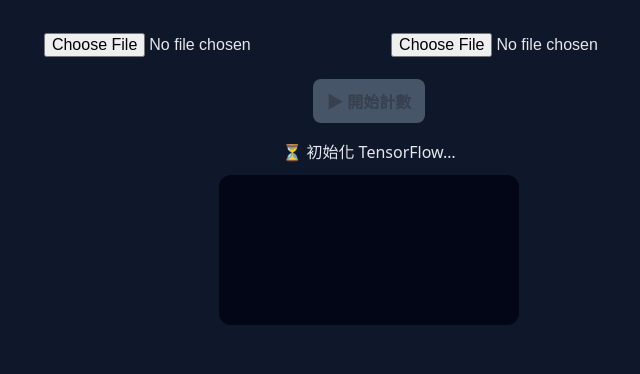
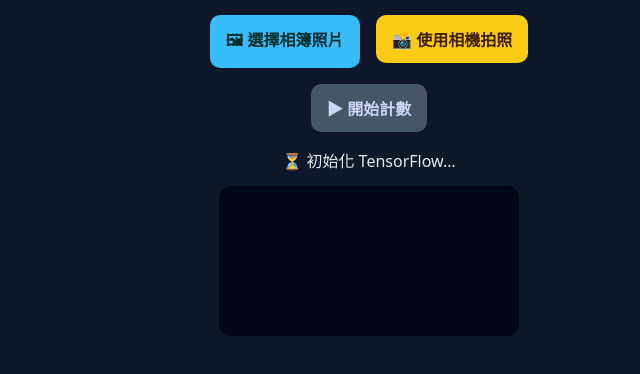
Before and after one commit to Michael777777776/count_thing, a plain HTML site: page index.html in a window 1280 px wide. Shown: the part 74-448 px from the top of the page, without its empty margins (271-911 px from the left). Drawn offline with Linux system fonts and the light colour scheme.

Commit message:
Update index.html

```diff
--- a/index.html
+++ b/index.html
@@ -5,7 +5,9 @@
   <meta name="viewport" content="width=device-width, initial-scale=1.0" />
   <title>拍照計數工具</title>
 
+  <!-- TensorFlow.js -->
   <script src="https://cdn.jsdelivr.net/npm/@tensorflow/tfjs@4.22.0/dist/tf.min.js"></script>
+  <!-- COCO-SSD -->
   <script src="https://cdn.jsdelivr.net/npm/@tensorflow-models/coco-ssd"></script>
 
   <style>
@@ -18,26 +20,50 @@
       padding: 16px;
       text-align: center;
     }
-    button, input {
+
+    h2 {
+      margin-bottom: 12px;
+    }
+
+    .btn {
       margin: 6px;
-      padding: 10px 14px;
+      padding: 12px 16px;
       font-size: 16px;
-      border-radius: 8px;
+      border-radius: 10px;
       border: none;
+      font-weight: bold;
+      cursor: pointer;
     }
-    button {
+
+    .btn-gallery {
+      background: #38bdf8;
+      color: #042f2e;
+    }
+
+    .btn-camera {
+      background: #facc15;
+      color: #422006;
+    }
+
+    .btn-count {
       background: #22c55e;
-      font-weight: bold;
+      color: #052e16;
+      margin-top: 10px;
     }
-    button:disabled {
+
+    .btn:disabled {
       background: #475569;
+      color: #cbd5f5;
+      cursor: not-allowed;
     }
+
     canvas {
       max-width: 100%;
-      margin-top: 12px;
+      margin-top: 14px;
       border-radius: 12px;
       background: #020617;
     }
+
     #result {
       margin-top: 10px;
       font-size: 16px;
@@ -46,24 +72,36 @@
 </head>
 
 <body>
+
   <h2>📸 拍照計數工具</h2>
 
-  <input type="file" accept="image/*" id="fileInput">
-  <input type="file" accept="image/*" capture="environment" id="cameraInput">
+  <!-- 自訂操作按鈕 -->
+  <div>
+    <button class="btn btn-gallery" id="btnGallery">🖼 選擇相簿照片</button>
+    <button class="btn btn-camera" id="btnCamera">📸 使用相機拍照</button>
+  </div>
 
-  <br>
-  <button id="countBtn" disabled>▶ 開始計數</button>
+  <div>
+    <button class="btn btn-count" id="countBtn" disabled>▶ 開始計數</button>
+  </div>
 
-  <div id="result">初始化中…</div>
+  <div id="result">⏳ 初始化中…</div>
+
   <canvas id="canvas"></canvas>
 
+  <!-- 真正的 file input（隱藏） -->
+  <input type="file" accept="image/*" id="fileInput" hidden>
+  <input type="file" accept="image/*" capture="environment" id="cameraInput" hidden>
+
 <script>
-const fileInput = document.getElementById("fileInput");
-const cameraInput = document.getElementById("cameraInput");
-const btn = document.getElementById("countBtn");
-const result = document.getElementById("result");
-const canvas = document.getElementById("canvas");
-const ctx = canvas.getContext("2d");
+const btnGallery = document.getElementById("btnGallery");
+const btnCamera  = document.getElementById("btnCamera");
+const countBtn   = document.getElementById("countBtn");
+const fileInput  = document.getElementById("fileInput");
+const cameraInput= document.getElementById("cameraInput");
+const result     = document.getElementById("result");
+const canvas     = document.getElementById("canvas");
+const ctx        = canvas.getContext("2d");
 
 let img = new Image();
 let model = null;
@@ -80,15 +118,19 @@ async function initAI() {
     result.textContent = "⏳ 載入 AI 模型…";
     model = await cocoSsd.load();
 
-    result.textContent = "✅ 模型已就緒，請載入圖片";
-    btn.disabled = false;
+    result.textContent = "✅ 模型已就緒，請選擇照片";
+    countBtn.disabled = false;
   } catch (e) {
     console.error(e);
-    alert("AI 初始化失敗");
+    alert("❌ AI 初始化失敗，請重新整理頁面");
   }
 }
 
 window.addEventListener("load", initAI);
+
+/* ===== 自訂按鈕行為 ===== */
+btnGallery.onclick = () => fileInput.click();
+btnCamera.onclick  = () => cameraInput.click();
 
 /* ===== 載入圖片 ===== */
 function loadImage(file) {
@@ -108,12 +150,10 @@ function loadImage(file) {
 fileInput.onchange = e => e.target.files[0] && loadImage(e.target.files[0]);
 cameraInput.onchange = e => e.target.files[0] && loadImage(e.target.files[0]);
 
-/* ===== 開始計數（一定有反應）===== */
-btn.onclick = async () => {
-  alert("▶ 已點擊開始計數");   // ← 強制可視回饋
-
+/* ===== 開始計數 ===== */
+countBtn.onclick = async () => {
   if (!model) {
-    alert("模型尚未就緒");
+    alert("AI 尚未就緒");
     return;
   }
 
@@ -122,8 +162,7 @@ btn.onclick = async () => {
     return;
   }
 
-  result.textContent = "🔍 AI 分析中…（請稍候）";
-
+  result.textContent = "🔍 分析中…請稍候";
   ctx.drawImage(img, 0, 0);
 
   try {
@@ -141,9 +180,10 @@ btn.onclick = async () => {
     result.textContent = `🎯 偵測到 ${count} 個物件`;
   } catch (e) {
     console.error(e);
-    alert("detect 發生錯誤");
+    alert("辨識過程發生錯誤");
   }
 };
 </script>
+
 </body>
 </html>
```
